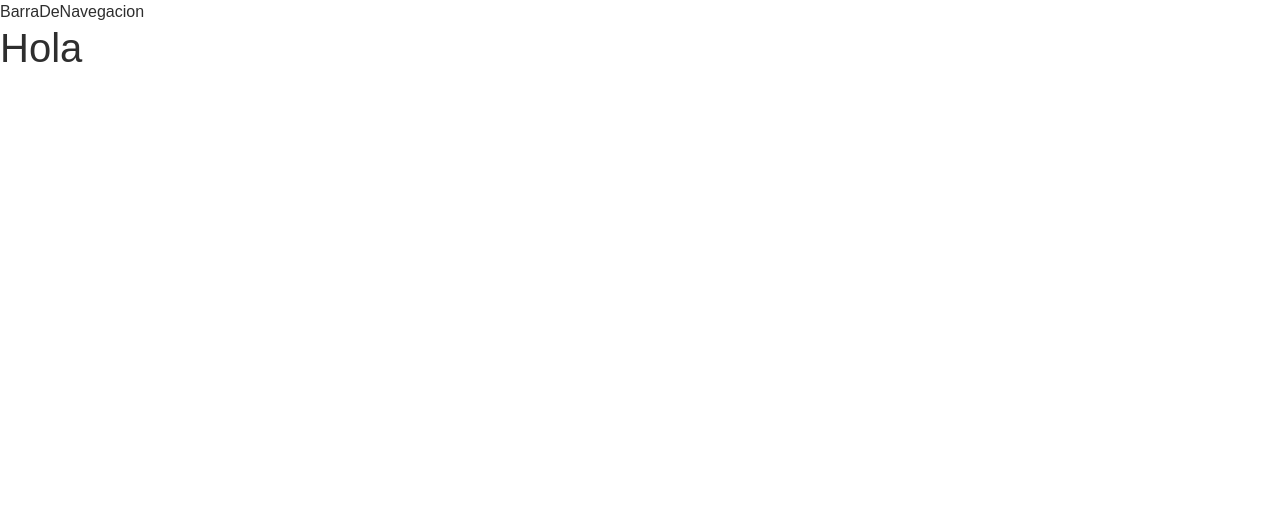
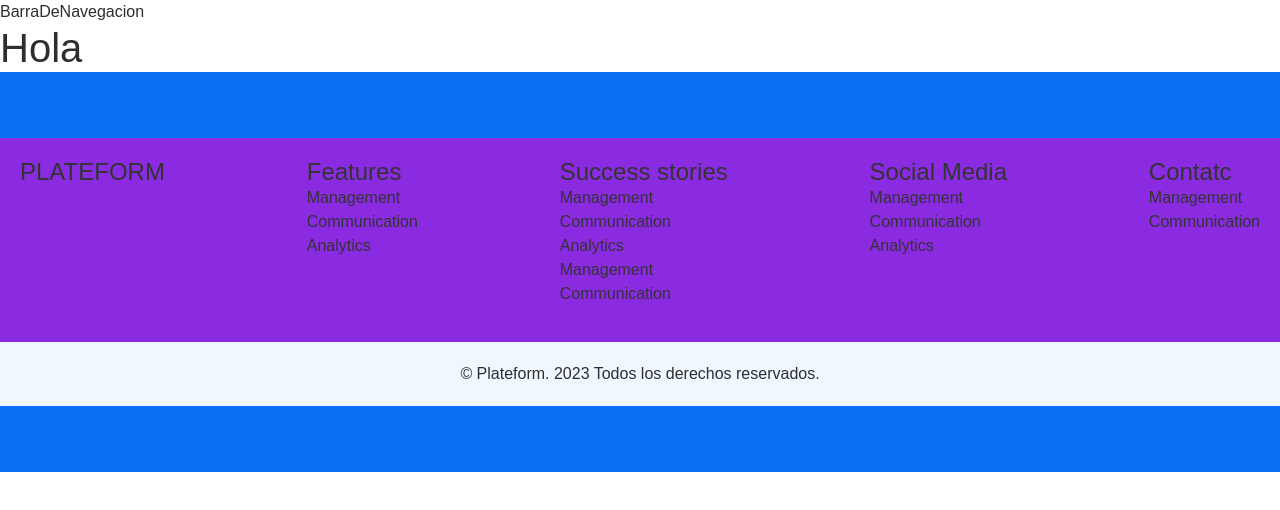
Before and after one commit to evoldevargentina/ecommerce-Frontend-team1-2023, a React (Vite) app: page / in a window 1280 px wide. Shown: the top 510 px of the page. Built offline with nearby package versions, Linux system fonts and the light colour scheme.

Commit message:
agregue el componente footer a App.jsx, tiene la estructura basica y un poco de estilos para ir dandole farma

```diff
--- a/src/App.jsx
+++ b/src/App.jsx
@@ -3,6 +3,8 @@ import { Route, Routes } from "react-router-dom";
 import Home from './Pages/Home/Home';
 import './App.css'
 import BarraDeNavegacion from './Components/BarraDeNavegacion/BarraDeNavegacion';
+import Footer from './Components/Footer/Footer';
+
 
 function App() {
 
@@ -12,6 +14,7 @@ function App() {
     <Routes>
       <Route path="/" element={<Home/>} />
     </Routes>
+    <Footer></Footer>
     </>
   )
 }
--- /dev/null
+++ b/src/Components/Footer/Footer.jsx
@@ -0,0 +1,90 @@
+import React from "react";
+import "./footer.css";
+
+const Footer = () => {
+  return (
+    <footer className="contenedor-footer">
+      <section className="contenedor-cuerpo">
+        <section className="contenedor-principal">
+          <div className="columna">
+            <a href="http://">
+              <h4>PLATEFORM</h4>
+            </a>
+          </div>
+          <div className="columna">
+            <a href="http://">
+              <h4>Features</h4>
+            </a>
+            <ul>
+              <li>
+                <a href="http://">Management</a>
+              </li>
+              <li>
+                <a href="http://">Communication</a>
+              </li>
+              <li>
+                <a href="http://">Analytics</a>
+              </li>
+            </ul>
+          </div>
+          <div className="columna">
+            <a href="http://">
+              <h4>Success stories</h4>
+            </a>
+            <ul>
+              <li>
+                <a href="http://">Management</a>
+              </li>
+              <li>
+                <a href="http://">Communication</a>
+              </li>
+              <li>
+                <a href="http://">Analytics</a>
+              </li>
+              <li>
+                <a href="http://">Management</a>
+              </li>
+              <li>
+                <a href="http://">Communication</a>
+              </li>
+            </ul>
+          </div>
+          <div className="columna">
+            <a href="http://">
+              <h4>Social Media</h4>
+            </a>
+            <ul>
+              <li>
+                <a href="http://">Management</a>
+              </li>
+              <li>
+                <a href="http://">Communication</a>
+              </li>
+              <li>
+                <a href="http://">Analytics</a>
+              </li>
+            </ul>
+          </div>
+          <div className="columna">
+            <a href="">
+              <h4>Contatc</h4>
+            </a>
+            <ul>
+              <li>
+                <a href="http://">Management</a>
+              </li>
+              <li>
+                <a href="http://">Communication</a>
+              </li>
+            </ul>
+          </div>
+        </section>
+        <section className="contenedor-copyright">
+          <p>&copy; Plateform. 2023 Todos los derechos reservados.</p>
+        </section>
+      </section>
+    </footer>
+  );
+};
+
+export default Footer;
--- /dev/null
+++ b/src/Components/Footer/footer.css
@@ -0,0 +1,43 @@
+.contenedor-footer {
+  background-color: var(--azul);
+  height: 25rem;
+  display: flex;
+  justify-content: center;
+  align-items: center;
+}
+
+.contenedor-cuerpo {
+  background-color: blueviolet;
+  width: 83rem;
+  display: flex;
+  flex-direction: column;
+}
+
+.contenedor-principal {
+  display: flex;
+  flex-direction: row;
+  justify-content: space-between;
+  align-items: stretch;
+  padding: 1.25rem;
+}
+
+.columna {
+  text-align: start;
+}
+
+.contenedor-copyright {
+  background-color: aliceblue;
+  text-align: center;
+  padding: 1.25rem;
+  margin-top: auto;
+}
+
+ul {
+  list-style: none;
+  padding: 0;
+}
+
+a {
+  text-decoration: none;
+  color: #333;
+}
```
